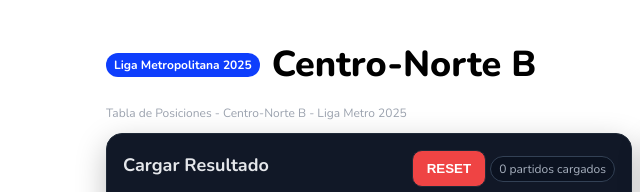
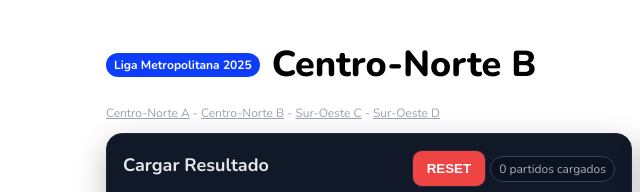
Before and after one commit to pedromiteffc/clima-en-vivo, a plain HTML site: page index.html in a window 1280 px wide. Shown: the top 192 px of the page, 0-640 px from the left. Drawn offline with nearby package versions, Linux system fonts and the light colour scheme.

Commit message:
Update index.html

```diff
--- a/index.html
+++ b/index.html
@@ -3,7 +3,7 @@
 <head>
     <meta charset="UTF-8">
     <meta name="viewport" content="width=device-width, initial-scale=1.0">
-    <title>Centro-Norte A | Liga Metro 2025</title>
+    <title>Liga Metro 2025</title>
 
     <!-- FAVICON -->
     <link rel="shortcut icon" href="assets/img/ligametro.png" type="image/x-icon">
@@ -21,7 +21,17 @@
             <h1>Centro-Norte B</h1>
         </div>
 
-        <p class="muted">Tabla de Posiciones - Centro-Norte B - Liga Metro 2025</p>
+        <p class="muted">
+
+            <a href="cnA.html" class="muted">Centro-Norte A</a>
+            -
+            <a href="index.html" class="muted">Centro-Norte B</a>
+            -
+            <a href="soC.html" class="muted">Sur-Oeste C</a>
+            -
+            <a href="soD.html" class="muted">Sur-Oeste D</a>
+
+        </p>
 
         <div class="grid">
 
```
